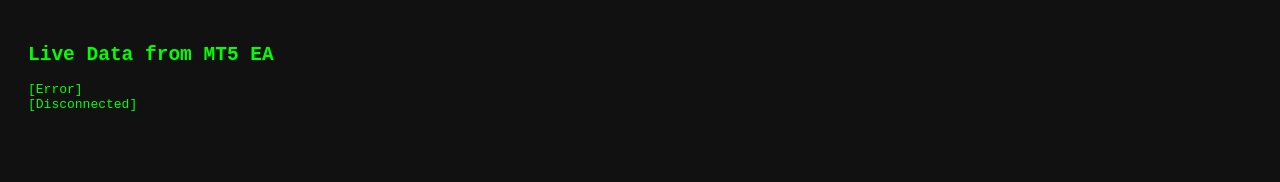
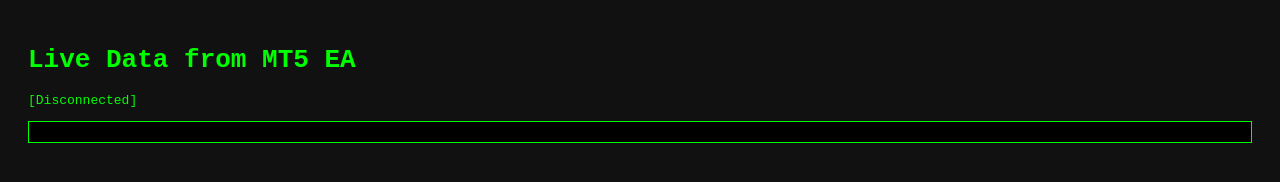
Before and after one commit to sagala2003/mt5-ws-server, a website: page index.html in a window 1280 px wide. Drawn offline with Linux system fonts and the light colour scheme.

Commit message:
Update websocket server

```diff
--- a/index.html
+++ b/index.html
@@ -2,34 +2,33 @@
 <!DOCTYPE html>
 <html>
 <head>
-  <title>MT5 WebSocket Stream</title>
+  <title>MT5 WebSocket Viewer</title>
   <style>
-    body { font-family: monospace; background: #111; color: #0f0; padding: 20px; }
-    #log { white-space: pre-wrap; }
+    body { background: #111; color: #0f0; font-family: monospace; padding: 20px; }
+    h1 { color: #0f0; }
+    pre { background: #000; padding: 10px; border: 1px solid #0f0; }
   </style>
 </head>
 <body>
-  <h2>Live Data from MT5 EA</h2>
-  <div id="log"></div>
-
+  <h1>Live Data from MT5 EA</h1>
+  <div id="status">Connecting...</div>
+  <pre id="output"></pre>
   <script>
-    const ws = new WebSocket("wss://mt5-ws-server-production.up.railway.app");
-    const log = document.getElementById("log");
+    const output = document.getElementById("output");
+    const status = document.getElementById("status");
+    const ws = new WebSocket("wss://" + window.location.host);
 
     ws.onopen = () => {
-      log.innerHTML += "[Connected to WebSocket]\n";
+      status.textContent = "[Connected to WebSocket]";
     };
 
     ws.onmessage = (event) => {
-      log.innerHTML += event.data + "\n";
+      const data = JSON.parse(event.data);
+      output.textContent = JSON.stringify(data, null, 2);
     };
 
     ws.onclose = () => {
-      log.innerHTML += "[Disconnected]\n";
-    };
-
-    ws.onerror = (e) => {
-      log.innerHTML += "[Error]\n";
+      status.textContent = "[Disconnected]";
     };
   </script>
 </body>
--- a/package.json
+++ b/package.json
@@ -1,6 +1,6 @@
 
 {
-  "name": "mt5-wss-server",
+  "name": "mt5-ws-server",
   "version": "1.0.0",
   "main": "server.js",
   "scripts": {
@@ -8,6 +8,7 @@
   },
   "dependencies": {
     "express": "^4.18.2",
-    "ws": "^8.13.0"
+    "ws": "^8.13.0",
+    "body-parser": "^1.20.2"
   }
 }
```
Also changed, not shown: server.js (+29 -19 lines).
